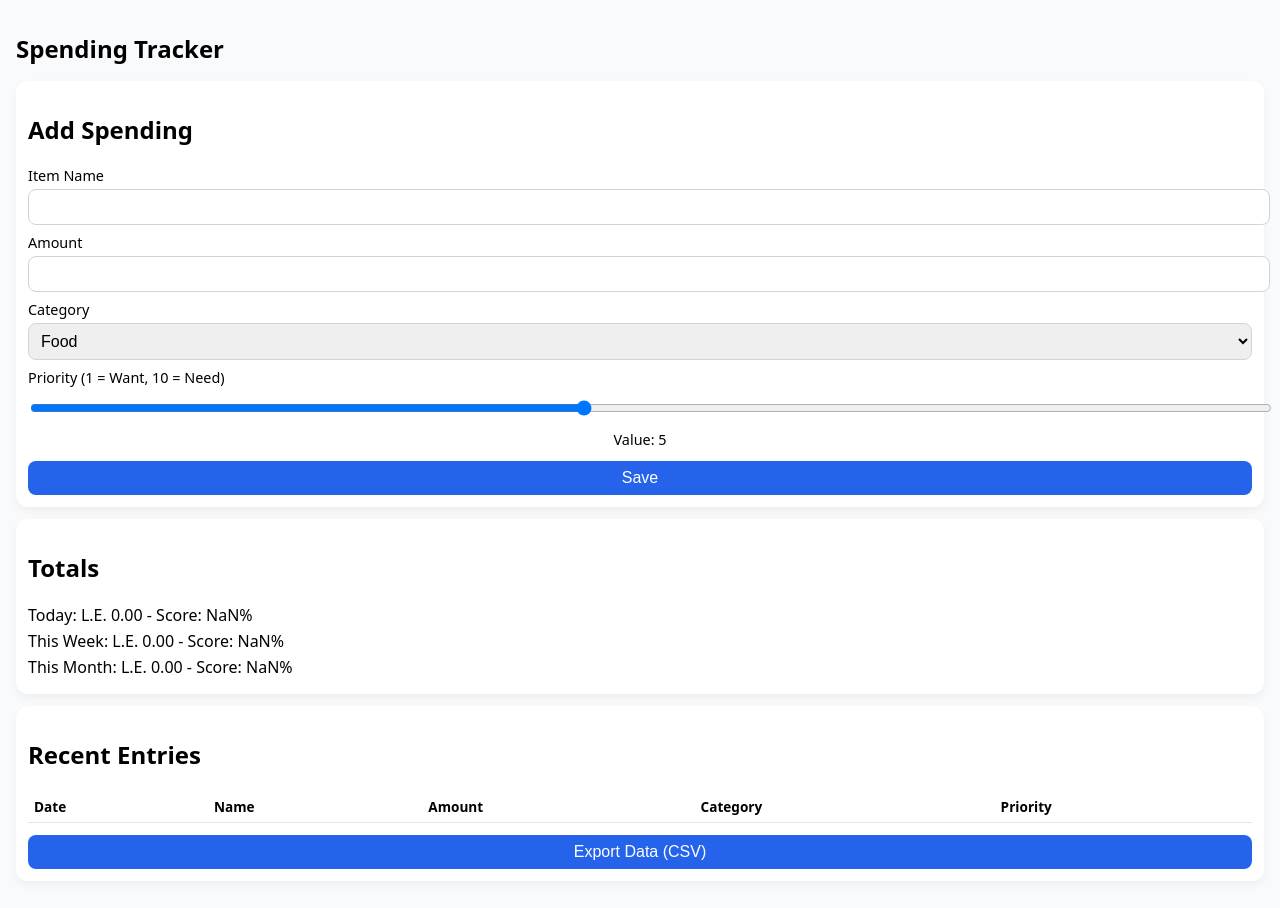
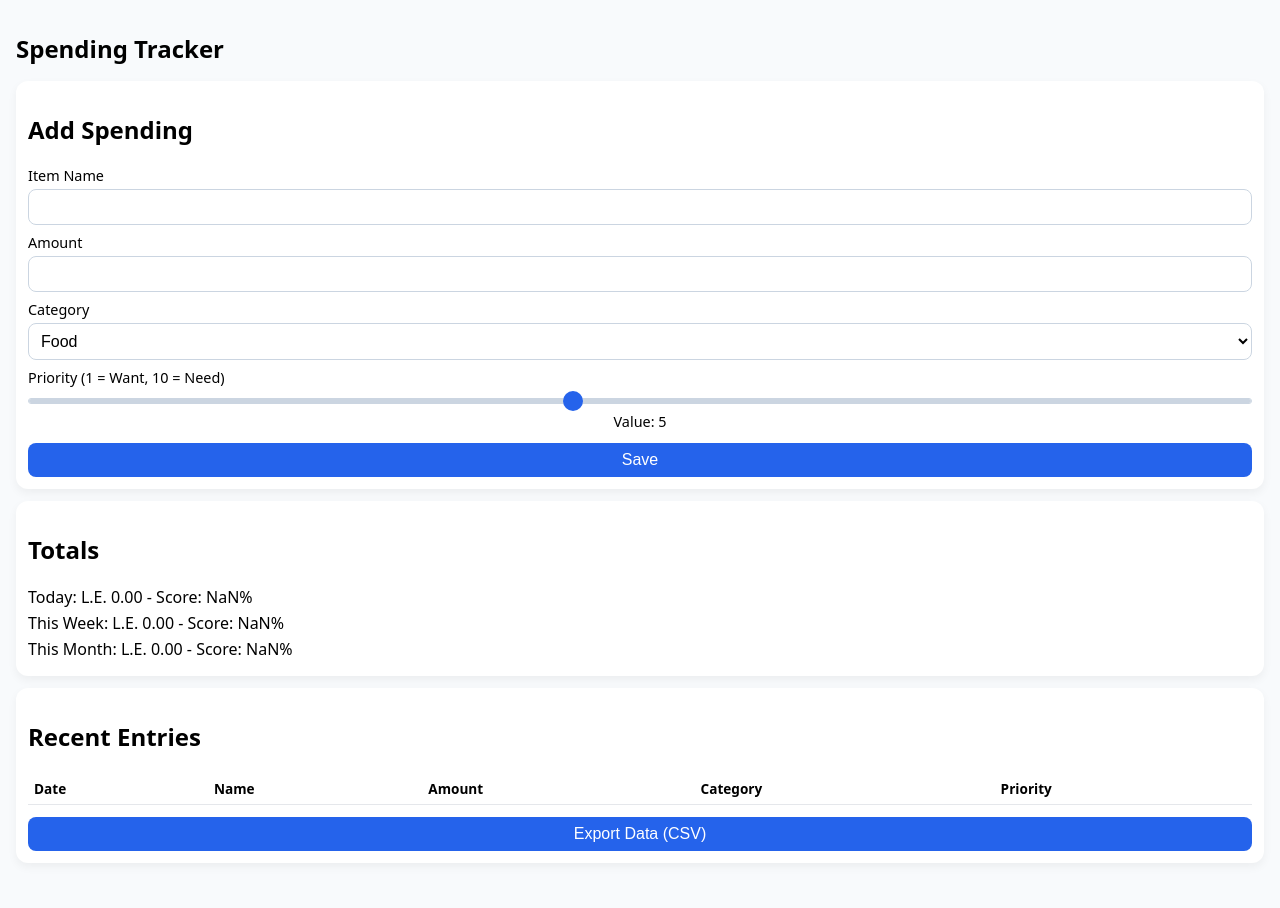
Before and after one commit to bassiounix/p-tracker, a plain HTML site: page index.html in a window 1280 px wide. Drawn offline with Linux system fonts and the light colour scheme.

Commit message:
Update index.html

```diff
--- a/index.html
+++ b/index.html
@@ -14,9 +14,24 @@
   <meta name="apple-mobile-web-app-status-bar-style" content="default">
 
   <style>
+    /* ===== Global reset ===== */
+    *,
+    *::before,
+    *::after {
+      box-sizing: border-box;
+    }
+
+    html,
+    body {
+      margin: 0;
+      padding: 0;
+      overflow-x: hidden;
+      /* hard stop for iOS horizontal scroll */
+    }
+
+    /* ===== Base layout ===== */
     body {
       font-family: system-ui, -apple-system, BlinkMacSystemFont, sans-serif;
-      margin: 0;
       padding: 16px;
       background: #f8fafc;
     }
@@ -25,14 +40,18 @@
       font-size: 1.5rem;
     }
 
+    /* ===== Cards ===== */
     .card {
       background: white;
       border-radius: 12px;
       padding: 12px;
       margin-bottom: 12px;
       box-shadow: 0 4px 10px rgba(0, 0, 0, 0.05);
+      overflow: hidden;
+      /* prevents rogue iOS inputs */
     }
 
+    /* ===== Forms ===== */
     label {
       display: block;
       margin-top: 8px;
@@ -41,15 +60,53 @@
 
     input,
     select,
-    button {
+    button,
+    textarea {
       width: 100%;
+      max-width: 100%;
+      min-width: 0;
       padding: 8px;
       margin-top: 4px;
       border-radius: 8px;
       border: 1px solid #cbd5e1;
       font-size: 1rem;
+      background: #fff;
     }
 
+    /* ===== Number input (remove iOS spin overflow) ===== */
+    input[type="number"]::-webkit-inner-spin-button,
+    input[type="number"]::-webkit-outer-spin-button {
+      -webkit-appearance: none;
+      margin: 0;
+    }
+
+    /* ===== Range slider (iOS fix) ===== */
+    input[type="range"] {
+      -webkit-appearance: none;
+      appearance: none;
+      width: 100%;
+      max-width: 100%;
+      margin: 8px 0;
+      padding: 0;
+      background: transparent;
+    }
+
+    input[type="range"]::-webkit-slider-runnable-track {
+      height: 4px;
+      background: #cbd5e1;
+      border-radius: 2px;
+    }
+
+    input[type="range"]::-webkit-slider-thumb {
+      -webkit-appearance: none;
+      height: 20px;
+      width: 20px;
+      background: #2563eb;
+      border-radius: 50%;
+      margin-top: -8px;
+    }
+
+    /* ===== Buttons ===== */
     button {
       background: #2563eb;
       color: white;
@@ -57,19 +114,15 @@
       margin-top: 12px;
     }
 
+    /* ===== Totals ===== */
     .totals p {
       margin: 4px 0;
     }
 
-    ul {
-      list-style: none;
-      padding: 0;
-    }
-
-    li {
-      font-size: 0.85rem;
-      border-bottom: 1px solid #e5e7eb;
-      padding: 4px 0;
+    /* ===== Tables ===== */
+    table {
+      width: 100%;
+      border-collapse: collapse;
     }
 
     th,
```
